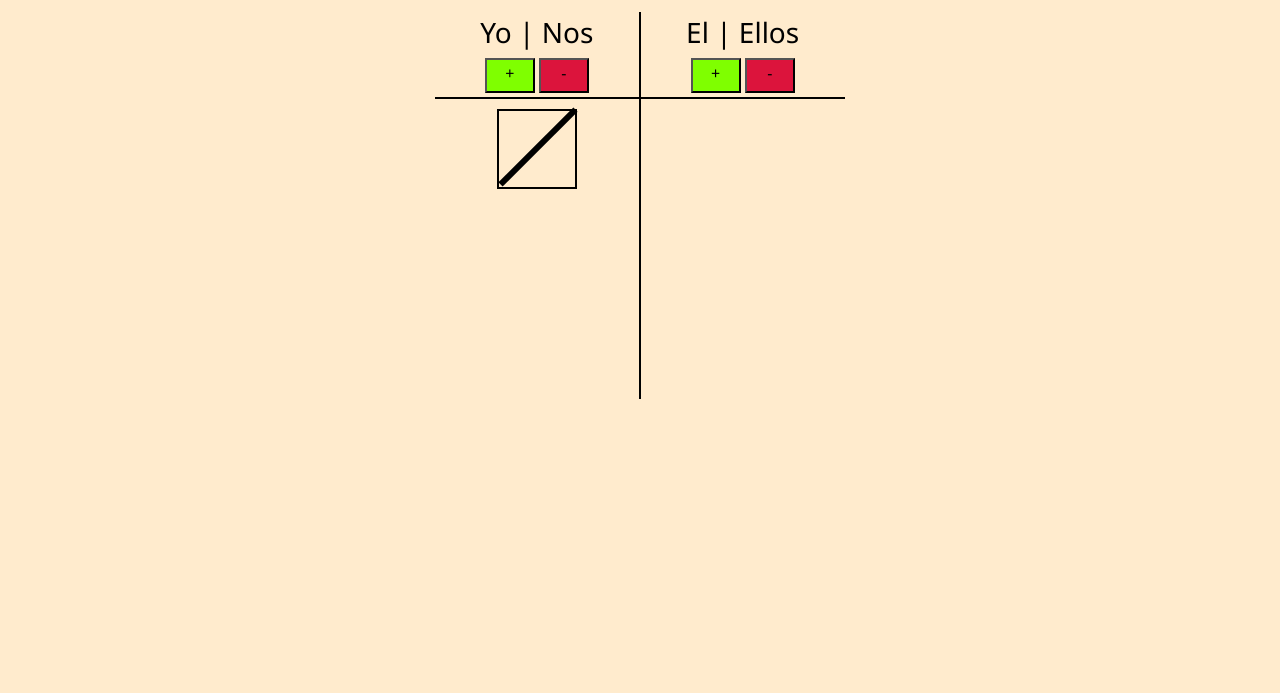
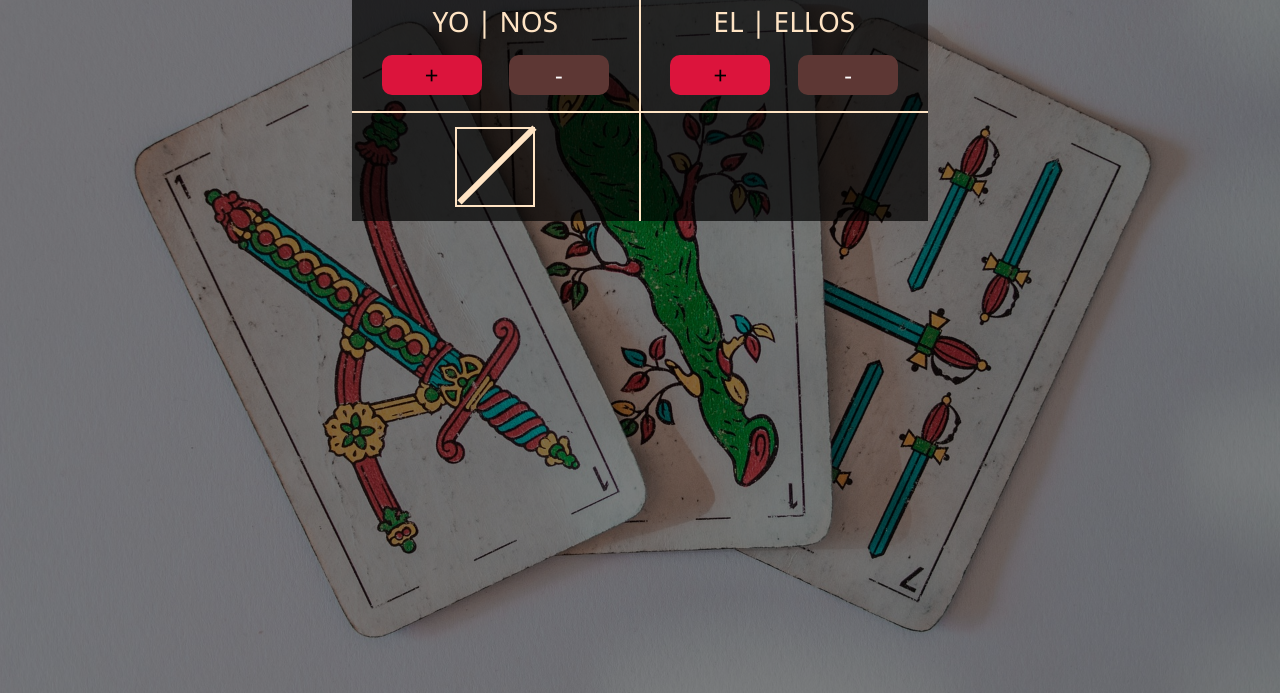
Before and after one commit to gianlucca-q/truco, a plain HTML site: page index.html in a window 1280 px wide. Shown: the part 107-800 px from the top of the page. Drawn offline with Linux system fonts and the light colour scheme.

Commit message:
Update style.css

```diff
--- a/style.css
+++ b/style.css
@@ -1,97 +1,130 @@
+:root {
+    --primary-color: crimson;
+    --secondary-color: bisque;
+    --third-color: #5d3734;
+}
+
+* {
+    user-select: none;
+    -webkit-user-drag: none;
+    transition: all .2s;
+}
+
 html, body {
-    background-color: blanchedalmond;
+    background-image: url(./imgs/trucoBackground.jpg);
     background-repeat: no-repeat;
     background-size: cover;
     background-attachment: fixed;
     background-position: center;
-    color: black;
-    font-family: 'Segoe UI', Tahoma, Geneva, Verdana, sans-serif;
+    height: 100%;
 }
 /*------------------------------------*/
-.divisorLine {
-    border-right: 2px solid black;
-}
+/*------------------------------------*/
 /*------------------------------------*/
 .contGeneral {
     margin: auto;
-    margin-top: 3%;
-    width: 80%;
+    padding: 2vh 0;
+    width: 90%;
+    color: var(--secondary-color);
+    font-family: 'Segoe UI', Tahoma, Geneva, Verdana, sans-serif;
 }
+.opacity {
+    background: rgba(0, 0, 0, 0.5);
+}
+.opacity2 {
+    background: rgba(0, 0, 0, 0.7);
+}
+.grow:hover {
+    transform: scale(1.1);
+}
+/*------------------------------------*/
+/*------------------------------------*/
+/*------------------------------------*/
 .contTitle {
-    margin: 2% auto;
-    border: 2px solid black;
+    margin: auto;
+    padding: 1vh;
+    color: var(--primary-color);
 }
 .title {
     text-align: center;
+    margin: auto;
 }
 /*------------------------------------*/
+/*------------------------------------*/
+/*------------------------------------*/
 .contSection {
-    margin: auto;
+    margin: 2vh auto;
     display: flex;
     flex-direction: column;
-    width: 40%;
+    width: 50%;
 }
+/*------------------------------------*/
+/*------------------------------------*/
 /*------------------------------------*/
 .contUp {
     display: flex;
     flex-direction: row;
     justify-content: space-around;
-    border-bottom: 2px solid black;
+    border-bottom: 2px solid var(--secondary-color);
 }
 .contLeftTeam, .contRightTeam {
     width: 100%;
-    padding: 1%;
+    padding: 2vh;
 }
 .leftTeamTitle, .rightTeamTitle {
+    margin: auto;
     text-align: center;
+    text-transform: uppercase;
 }
 /*------------------------------------*/
 .contButtons {
     margin: auto;
+    margin-top: 2vh;
+    display: flex;
+    justify-content: space-around;
+}
+.button {
+    width: 100px;
+    height: 40px;
+    padding: 0;
+    border: none;
+    border-radius: 10px;
+}
+.buttonText {
+    margin: auto;
+    font-size: 1.5em;
     text-align: center;
 }
-.button {
-    width: 50px;
-    height: 35px;
-}
 .buttonAdd {
-    background-color:chartreuse;
+    background-color:var(--primary-color);
 }
 .buttonRest {
-    background-color:crimson;
+    background-color: var(--third-color);
+    color: white;
 }
+/*------------------------------------*/
+/*------------------------------------*/
 /*------------------------------------*/
 .contDown {
     display: flex;
     flex-direction: row;
     justify-content: space-around;
 }
+.divisorLine {
+    border-right: 2px solid var(--secondary-color);
+}
 .leftTeamCounter, .rightTeamCounter {
     width: 100%;
-    min-height: 300px;
-    height: max-content;
+    min-height: 100%;
+}
+.midgame {
+    margin: auto;
+    border-bottom: 2px solid var(--primary-color);
+    max-width: 90%;
 }
 /*------------------------------------*/
 /*------------------------------------*/
 /*------------------------------------*/
-
-
-.midGame {
-    margin: auto;
-    border-bottom: 2px solid crimson;
-    max-width: 90%;
-}
-
-.slash {
-    margin: 0;
-    border-style: solid;
-    height: 106px;
-    transform: rotate(45deg);
-    position: absolute;
-    top: -22%;
-    left: 48%;
-}
-
 .onePoints {
     margin: 5% auto;
     width: 80px;
@@ -124,7 +157,18 @@ html, body {
     border-width: 2px 2px 2px 2px;
     position: relative;
 }
-
+.slash {
+    margin: 0;
+    border-style: solid;
+    height: 106px;
+    transform: rotate(45deg);
+    position: absolute;
+    top: -22%;
+    left: 48%;
+}
+/*------------------------------------*/
+/*------------------------------------*/
+/*------------------------------------*/
 @media (max-width: 400px) {
     .contSection {
      width: 100%;
```
